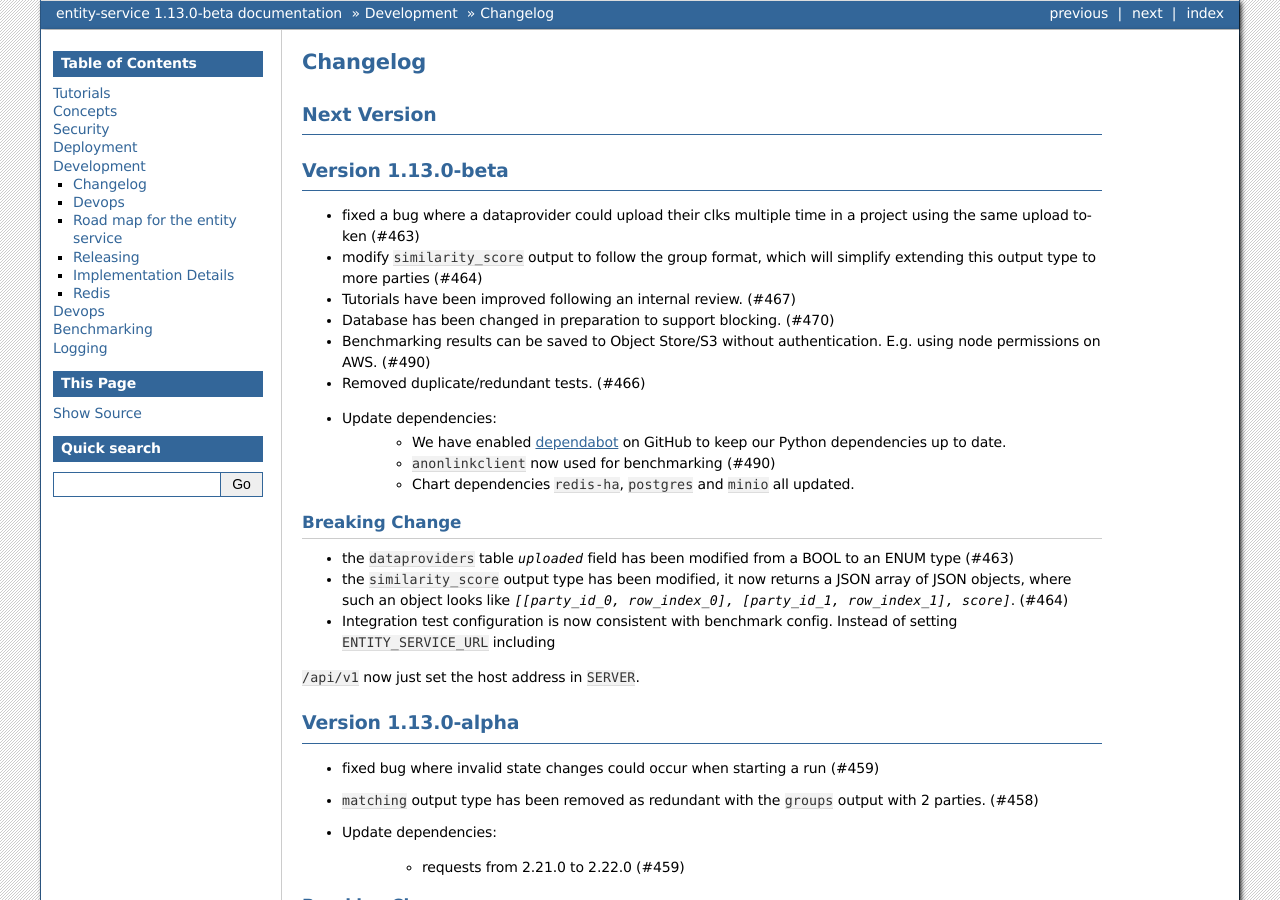
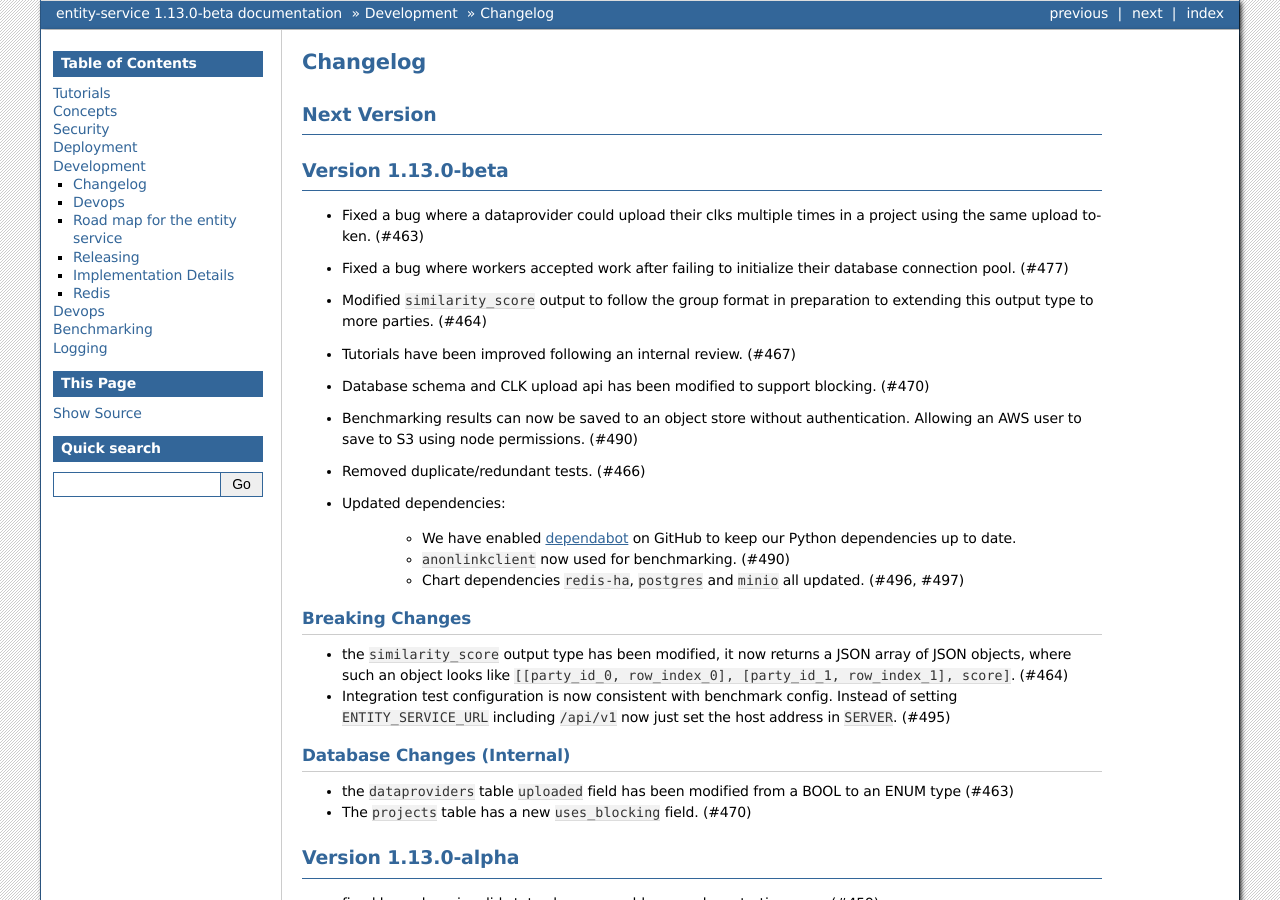
Before and after one commit to data61/anonlink-entity-service, a Sphinx documentation site: the page built from docs/changelog.rst, in a window 1280 px wide and 900 px high. Built offline with Sphinx 7.4.7, drawn with Linux system fonts in a browser that asks for light colours; formulas are drawn with MathJax 3.

Commit message:
Update changelog for 1.13.0-beta release

```diff
--- a/docs/changelog.rst
+++ b/docs/changelog.rst
@@ -11,26 +11,36 @@ Next Version
 Version 1.13.0-beta
 -------------------
 
-- fixed a bug where a dataprovider could upload their clks multiple time in a project using the same upload token (#463)
-- modify ``similarity_score`` output to follow the group format, which will simplify extending this output type to more parties (#464)
+- Fixed a bug where a dataprovider could upload their clks multiple times in a project using the same upload token. (#463)
+- Fixed a bug where workers accepted work after failing to initialize their database connection pool. (#477)
+- Modified ``similarity_score`` output to follow the group format in preparation to extending this output type to more
+  parties. (#464)
 - Tutorials have been improved following an internal review. (#467)
-- Database has been changed in preparation to support blocking. (#470)
-- Benchmarking results can be saved to Object Store/S3 without authentication. E.g. using node permissions on AWS. (#490)
+- Database schema and CLK upload api has been modified to support blocking. (#470)
+- Benchmarking results can now be saved to an object store without authentication. Allowing an AWS user to save to S3
+  using node permissions. (#490)
 - Removed duplicate/redundant tests. (#466)
-- Update dependencies:
+- Updated dependencies:
+
     - We have enabled `dependabot <https://dependabot.com/>`_ on GitHub to keep our Python dependencies up to date.
-    - ``anonlinkclient`` now used for benchmarking (#490)
-    - Chart dependencies ``redis-ha``, ``postgres`` and ``minio`` all updated.
+    - ``anonlinkclient`` now used for benchmarking. (#490)
+    - Chart dependencies ``redis-ha``, ``postgres`` and ``minio`` all updated. (#496, #497)
 
 
-Breaking Change
-~~~~~~~~~~~~~~~
+Breaking Changes
+~~~~~~~~~~~~~~~~
 
-- the ``dataproviders`` table `uploaded` field has been modified from a BOOL to an ENUM type (#463)
 - the ``similarity_score`` output type has been modified, it now returns a JSON array of JSON objects, where such an object
-  looks like `[[party_id_0, row_index_0], [party_id_1, row_index_1], score]`. (#464)
+  looks like ``[[party_id_0, row_index_0], [party_id_1, row_index_1], score]``. (#464)
 - Integration test configuration is now consistent with benchmark config. Instead of setting ``ENTITY_SERVICE_URL`` including
-``/api/v1`` now just set the host address in ``SERVER``.
+  ``/api/v1`` now just set the host address in ``SERVER``. (#495)
+
+
+Database Changes (Internal)
+~~~~~~~~~~~~~~~~~~~~~~~~~~~
+
+- the ``dataproviders`` table ``uploaded`` field has been modified from a BOOL to an ENUM type (#463)
+- The ``projects`` table has a new ``uses_blocking`` field. (#470)
 
 Version 1.13.0-alpha
 --------------------
```
